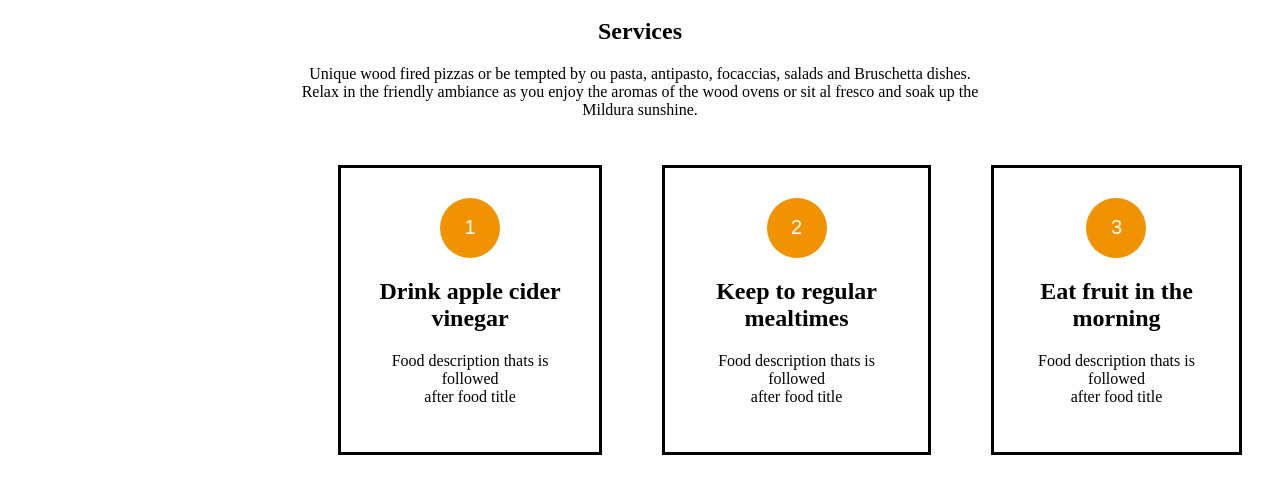
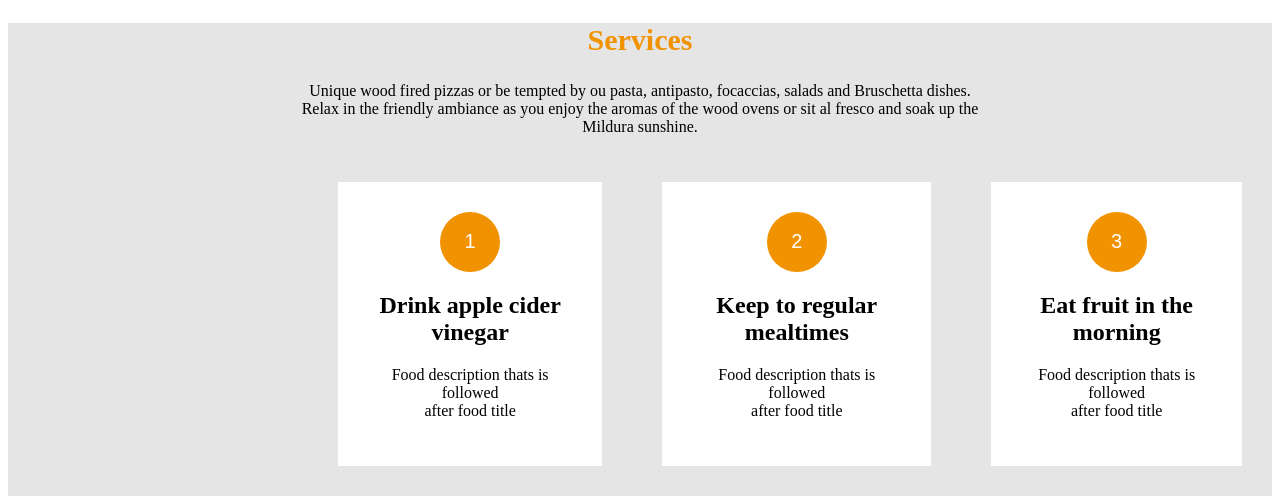
Before and after one commit to isaacwach/letuce-eat, a plain HTML site: page index.html in a window 1280 px wide. Shown: the part 810-1314 px from the top of the page. Drawn offline with Linux system fonts and the light colour scheme.

Commit message:
added a background color to the services section and its descendants

```diff
--- a/styles.css
+++ b/styles.css
@@ -72,8 +72,15 @@
 }
 
 /* services section  */
+.services {
+    background-color: #E5E5E5;
+}
 .services-para {
     text-align: center;
+}
+.services-para h1 {
+    color: #F19201;
+    font-size: 30px;
 }
 .column {
     display: flex;
@@ -82,8 +89,9 @@
 .one, .two, .three {
     margin: 30px;
     padding: 30px;
-    border: solid black;
+    border: none;
     text-align: center;
+    background-color: #FFFFFF;
 }
 .column button {
     width: 60px;
```
